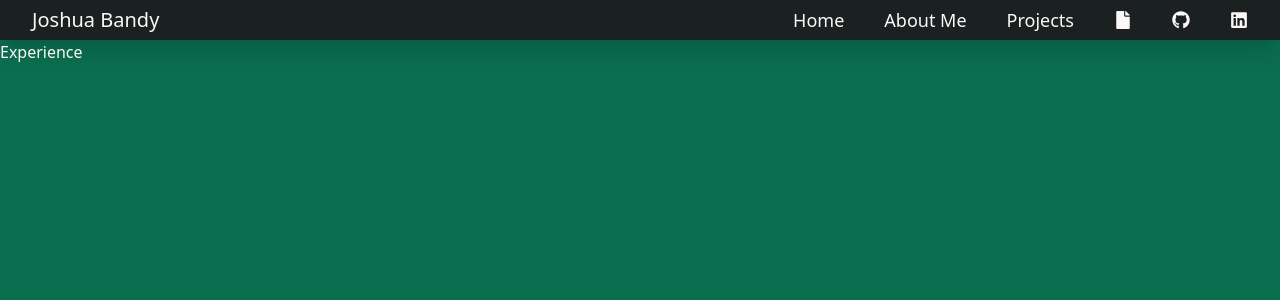
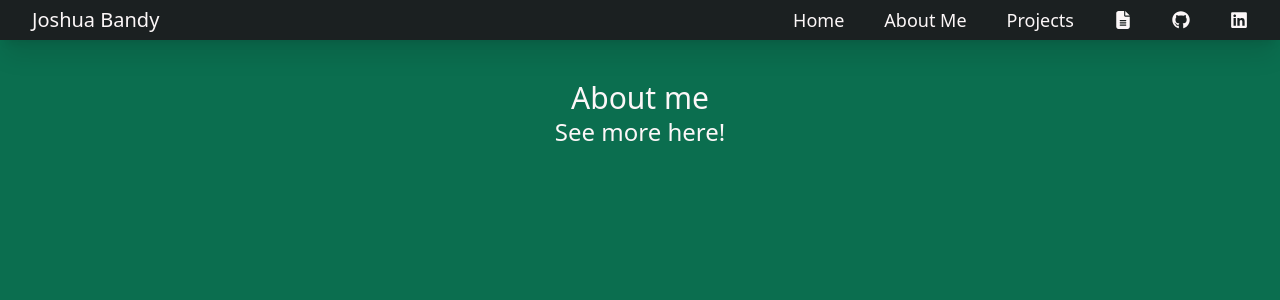
Before and after one commit to Lobbbey/portfolio, a Next.js app: page /aboutme in a window 1280 px wide. Shown: the top 300 px of the page. Built offline with nearby package versions, Linux system fonts and the light colour scheme.

Commit message:
Changed page names and began work on about met

```diff
--- a/app/aboutme/page.tsx
+++ b/app/aboutme/page.tsx
@@ -1,8 +1,25 @@
+import { FaGithub, FaLinkedin} from 'react-icons/fa';
+import {FaFileLines } from 'react-icons/fa6'
 
 export default function Experience(){
     return(
-        <>
-            <h1>Experience</h1>
-        </>
+        <section className="flex flex-col justify-center items-center pt-10">
+
+            {/*Page title*/}
+            <div className="text-3xl">
+                <h1>About me</h1>
+            </div>
+
+            {/**/}
+
+            {/*Skills*/}
+
+            {/*See More Links*/}
+            <div>
+                <h2 className="text-2xl">See more here!</h2>
+
+
+            </div>
+        </section>
     );
 }
--- a/app/page.tsx
+++ b/app/page.tsx
@@ -14,8 +14,7 @@ export default function Home() {
       {/**/}
       <div>
         <p className="text-lg">
-          Checkout some of my {""}<Link href={"/projects"} className="underline hover:"> projects</Link>{""} or
-          even {""}<Link href={"/aboutme"} className="underline hover:">about me</Link>{""} and what I've done.
+          If you want to know  {""}<Link href={"/aboutme"} className="underline hover:">about me</Link>{""} or checkout some of my {""}<Link href={"/projects"} className="underline hover:"> projects</Link>{""}.
         </p>
       </div>
 
--- a/components/NavBar.tsx
+++ b/components/NavBar.tsx
@@ -2,7 +2,8 @@
 
 import Link from 'next/link';
 import { useState } from 'react';
-import { FaGithub, FaLinkedin, FaFile } from 'react-icons/fa';
+import { FaGithub, FaLinkedin} from 'react-icons/fa';
+import {FaFileLines } from 'react-icons/fa6'
 
 export default function NavBar(){
 
@@ -19,7 +20,7 @@ export default function NavBar(){
                         <Link href="/projects"><li className='hover:border-b text-lg'>Projects</li></Link>
                         {/*<Link href="/skills"><li className='hover:border-b text-lg'>Skills</li></Link>*/}
                         <Link href="/resume.pdf" target='_blank' className='hover:border-b'>
-                            <FaFile className='text-lg' title='Resume'/>
+                            <FaFileLines className='text-lg' title='Resume'/>
                         </Link>
                         <Link href="https://github.com/Lobbbey" target="_blank" className='hover:border-b'>
                             <FaGithub className='text-lg' title='Github'/>
```
